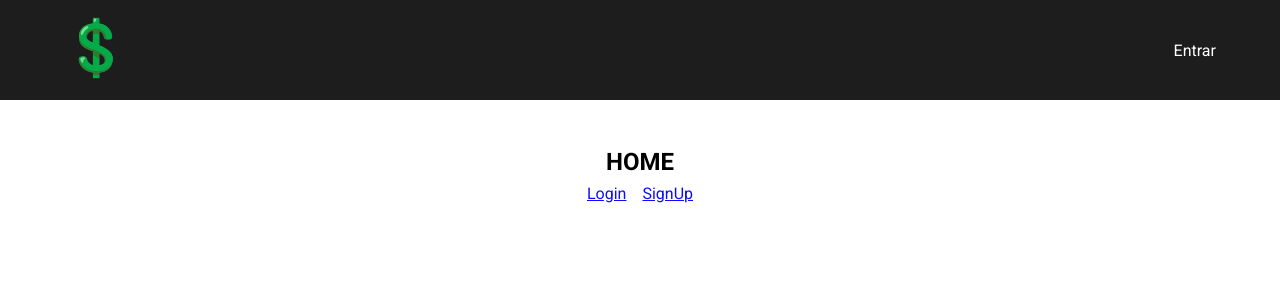
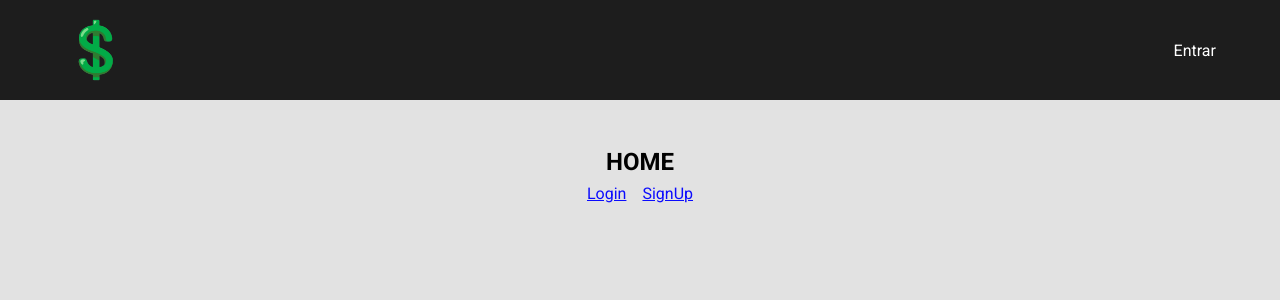
Before and after one commit to pablohpaiva22/controle-financeiro-web, a React (Vite) app: page / in a window 1280 px wide. Shown: the top 300 px of the page. Built offline with nearby package versions, Linux system fonts and the light colour scheme.

Commit message:
style: add display block on all images

```diff
--- a/src/App.scss
+++ b/src/App.scss
@@ -1,12 +1,12 @@
-:root {
-  --color-green: #19880F;
-}
-
 * {
   margin: 0;
   padding: 0;
   box-sizing: border-box;
-  font-family: 'Roboto', sans-serif;
+  font-family: "Roboto", sans-serif;
+}
+
+body {
+  background: #e2e2e2;
 }
 
 ul {
@@ -14,5 +14,6 @@ ul {
 }
 
 img {
+  display: block;
   width: 100%;
 }
```
